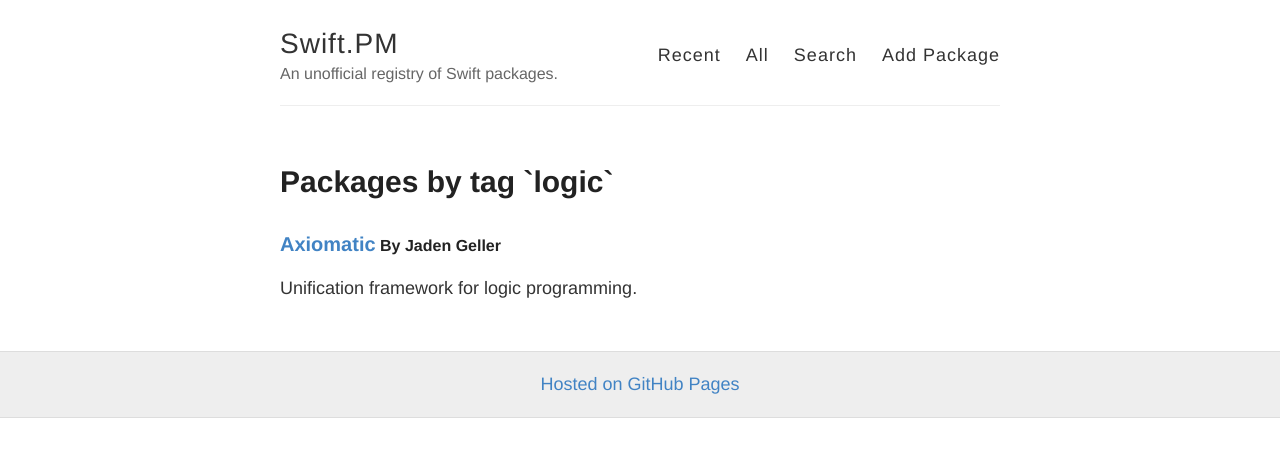
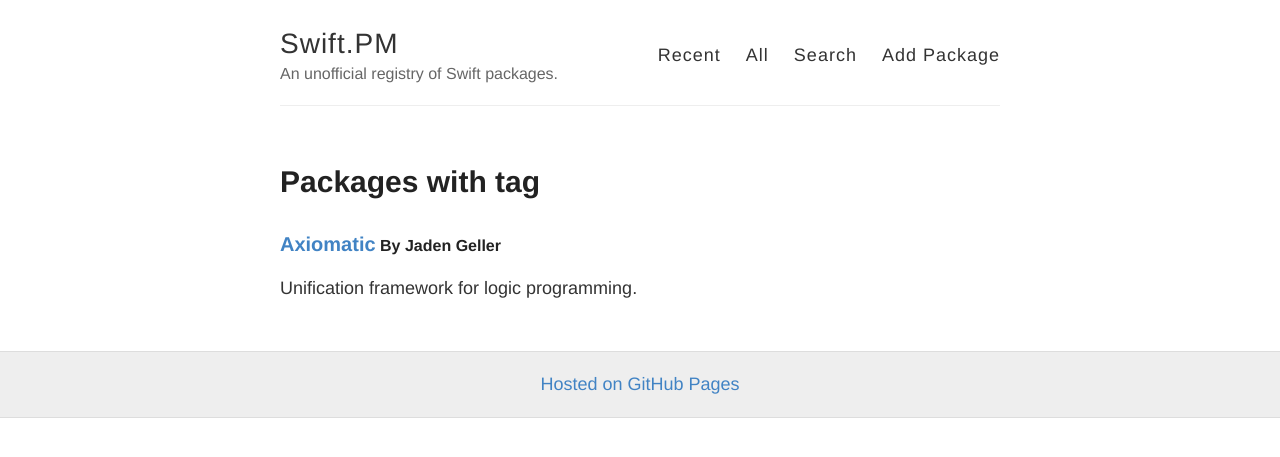
Before and after one commit to Swift-PM/Swift.PM-Site, a Jekyll site: the page built from tag/logic.html, in a window 1280 px wide. Shown: the top 457 px of the page. Built offline with Jekyll 4.4.1, drawn with Linux system fonts in a browser that asks for light colours; Markdown is read by kramdown in place of the engine named in the settings.

Commit message:
Tag name

```diff
--- a/_layouts/blog_by_tag.html
+++ b/_layouts/blog_by_tag.html
@@ -2,7 +2,7 @@
 layout: default
 ---
 
-<h1>Packages by tag `{{ page.tag }}`</h1>
+<h1>Packages with tag <strong>{{ page.tag.name }}</strong></h1>
 <div>
     {% if site.tags[page.tag] %}
         {% for post in site.tags[page.tag] %}
```
Also changed, not shown: 1 other file.
